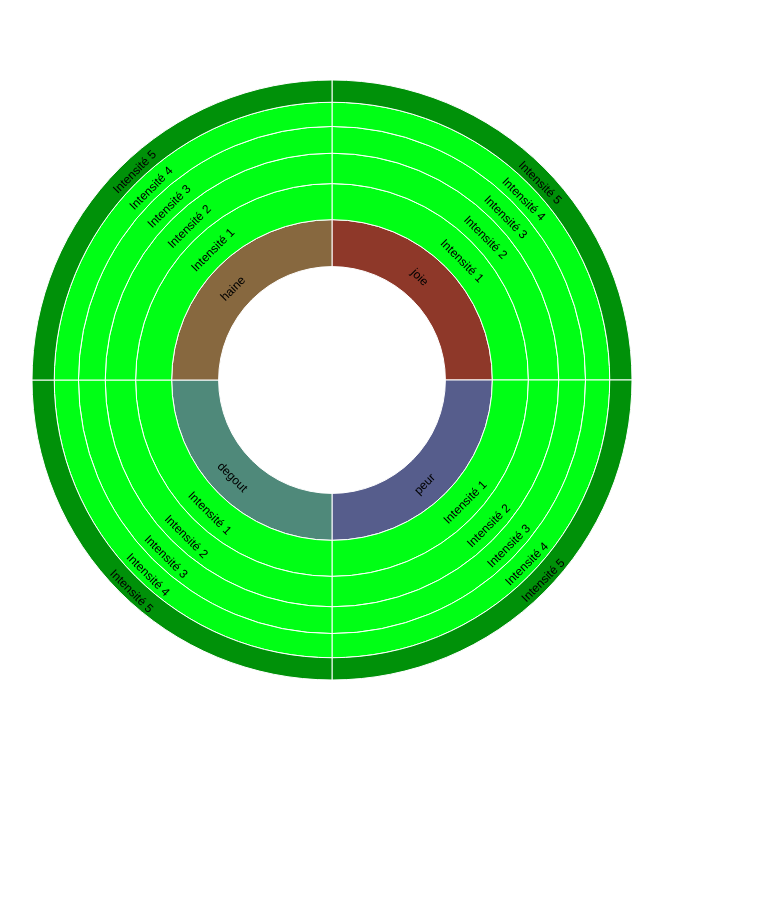
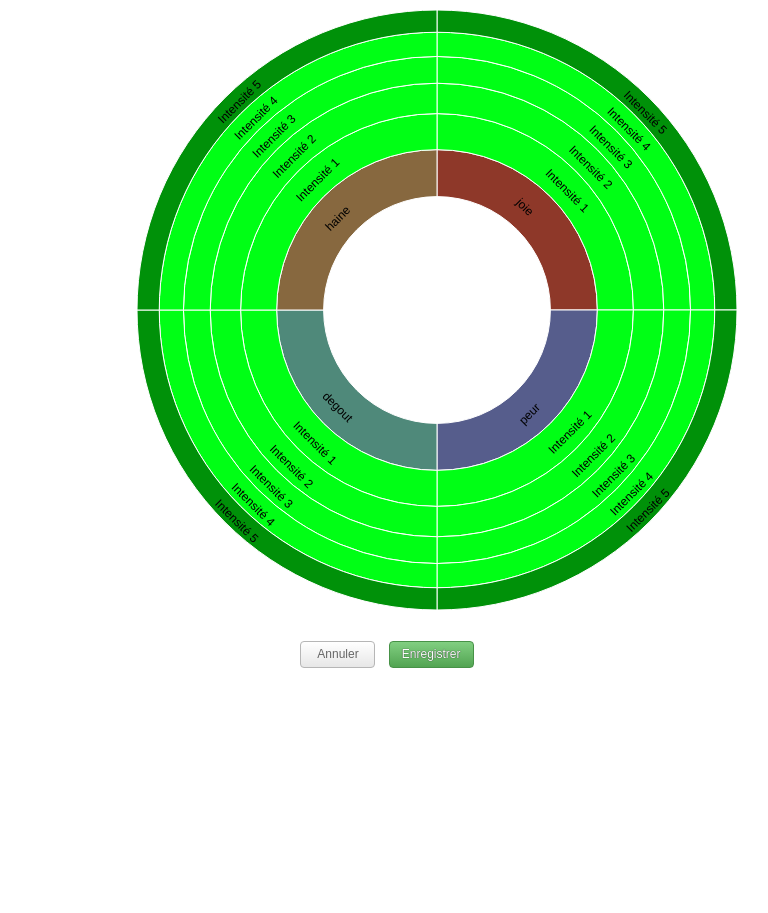
Before and after one commit to amtoum/E-monitor, a PHP site: page /application/views/scripts/carte/roue.phtml in a window 1280 px wide. Shown: the whole page, without its empty margins (51-819 px from the left). After the commit the page ends 668 px from the top, so only its background shows below. Run offline with PHP 8.4, Linux system fonts and the light colour scheme; data that the repository does not hold is empty; a stand-in replaces the project's code that opens the database connection; some web fonts are replaced.

Commit message:
modif roue v2

```diff
--- a/application/views/scripts/carte/roue.phtml
+++ b/application/views/scripts/carte/roue.phtml
@@ -2,17 +2,18 @@
 <html>
   <head>
     <meta charset="utf-8">
-    <title>Sequences sunburst</title>
-    <script src="../js//d3.v4.min.js"></script>
-    <link rel="stylesheet" type="text/css"
-      href="../css/opensans.css">
+    <title>E-monitor - Espace Etudiant</title>
+    <script src="../js/d3.v4.min.js"></script>
+    <link rel="stylesheet" type="text/css"       href="../css/opensans.css">
     <link rel="stylesheet" type="text/css" href="../css/sequences.css"/>
+    <link rel="stylesheet" type="text/css" href="../css/w2ui-dark.css" />
+    <link rel="stylesheet" type="text/css" href="../font/font-awesome/font-awesome.css" />
   </head>
   <body>
-    <div id="main">
+    <div id="main" >
       <span id="selectedDisplay" ></div>
-      <div id="sequence" ></div>
-      <div id="chart">
+      <!-- <div id="sequence" ></div> -->
+      <div id="chart"align="center">
         <div id="explanation" style="visibility: hidden;">
           <span id="percentage"></span><br/>
         </div>
@@ -27,5 +28,11 @@
       // Hack to make this example display correctly in an iframe on bl.ocks.org
       d3.select(self.frameElement).style("height", "700px");
   </script>
+  </br>
+  </br>
+  <div class="w2ui-buttons" align="center">
+	  <button class="w2ui-btn" name="reset">Annuler</button>
+		<button class="w2ui-btn w2ui-btn-green" name="save">Enregistrer</button>
+	</div>
   </body>
 </html>
--- a/public/css/sequences.css
+++ b/public/css/sequences.css
@@ -33,7 +33,7 @@ body {
 }
 
 #chart {
-  position: relative;
+  position: center;
 }
 
 #chart path {
```
